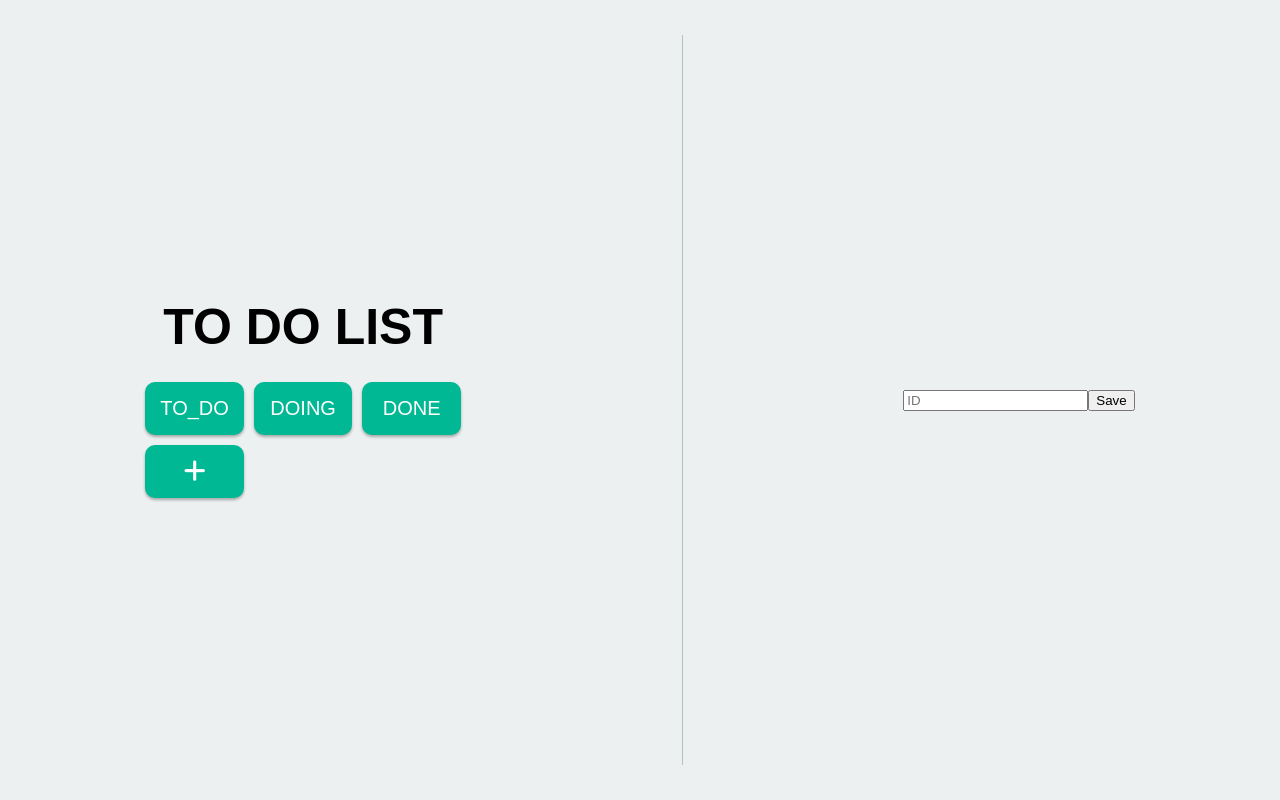
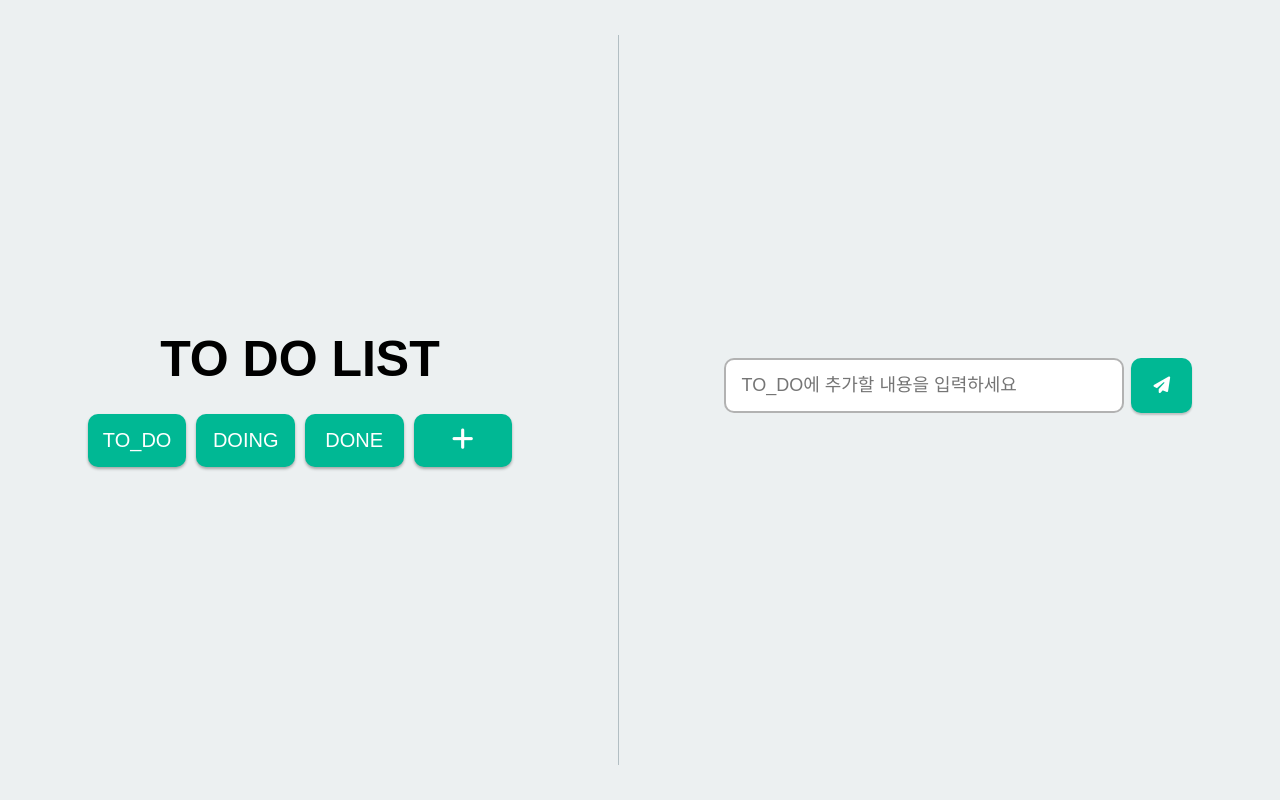
Before and after one commit to lee-yun-pyo/todolist-by-react, a React (Create React App) app: page / in a window 1280 px wide. Built offline with nearby package versions, Linux system fonts and the light colour scheme.

Commit message:
#4 CreateTodo.tsx css 작업

```diff
--- a/src/components/CreateTodo.tsx
+++ b/src/components/CreateTodo.tsx
@@ -1,10 +1,57 @@
 import { useForm } from "react-hook-form";
 import { useSetRecoilState, useRecoilValue } from "recoil";
 import { toDoCategory, toDoState } from "../atoms";
+import styled from "styled-components";
 
 interface IForm {
   todo: string;
 }
+
+const Form = styled.form`
+  display: flex;
+  margin-bottom: 30px;
+  position: relative;
+`;
+
+const Input = styled.input`
+  padding: 15px;
+  border-radius: 10px;
+  font-size: 18px;
+  border: none;
+  margin-right: 7px;
+  border: 2px solid rgba(0, 0, 0, 0.3);
+  width: 400px;
+  &:focus {
+    outline: none;
+    border-color: #00b894;
+  }
+`;
+const ErrorMessage = styled.span<{ message: string | undefined }>`
+  position: absolute;
+  display: ${(props) => (props.message ? "block" : "none")};
+  top: -54px;
+  left: 10px;
+  font-size: 16px;
+  background-color: white;
+  border: 3px solid #00b894;
+  padding: 12px 18px;
+  border-radius: 20px;
+  border-bottom-left-radius: 0;
+`;
+
+const SaveBtn = styled.button`
+  border: none;
+  background-color: #00b894;
+  border-radius: 10px;
+  padding: 15px 22px;
+  color: white;
+  cursor: pointer;
+  box-shadow: 0px 2px 2px rgba(0, 0, 0, 0.2);
+  transition: all 0.1s ease-in-out;
+  &:hover {
+    background-color: #55efc4;
+  }
+`;
 
 function CreateTodo() {
   const setTodos = useSetRecoilState(toDoState);
@@ -23,14 +70,20 @@ function CreateTodo() {
     setValue("todo", "");
   };
   return (
-    <form onSubmit={handleSubmit(onSubmit)}>
-      <input
-        {...register("todo", { required: "입력하세요" })}
-        placeholder="ID"
-      />
-      <span>{errors?.todo?.message}</span>
-      <button>Save</button>
-    </form>
+    <>
+      <Form onSubmit={handleSubmit(onSubmit)}>
+        <ErrorMessage message={errors.todo?.message}>
+          {errors?.todo?.message}
+        </ErrorMessage>
+        <Input
+          {...register("todo", { required: "내용을 입력하세요" })}
+          placeholder={category + "에 추가할 내용을 입력하세요"}
+        />
+        <SaveBtn>
+          <i className="fa-solid fa-paper-plane fa-lg"></i>
+        </SaveBtn>
+      </Form>
+    </>
   );
 }
 
--- a/src/components/TodoList.tsx
+++ b/src/components/TodoList.tsx
@@ -29,7 +29,7 @@ const Title = styled.h1`
 const BtnDiv = styled.div`
   display: grid;
   gap: 10px;
-  grid-template-columns: repeat(3, 1fr);
+  grid-template-columns: repeat(4, 1fr);
   margin-top: 30px;
 `;
 
@@ -42,6 +42,7 @@ const Button = styled.button`
   border-radius: 10px;
   color: white;
   box-shadow: 0px 2px 3px rgba(0, 0, 0, 0.3);
+  transition: all 0.1s ease-in-out;
   &:hover {
     background-color: #55efc4;
   }
```
